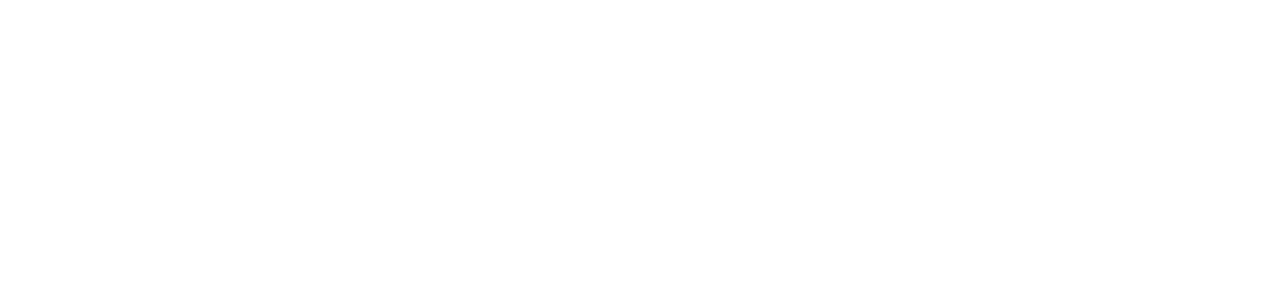
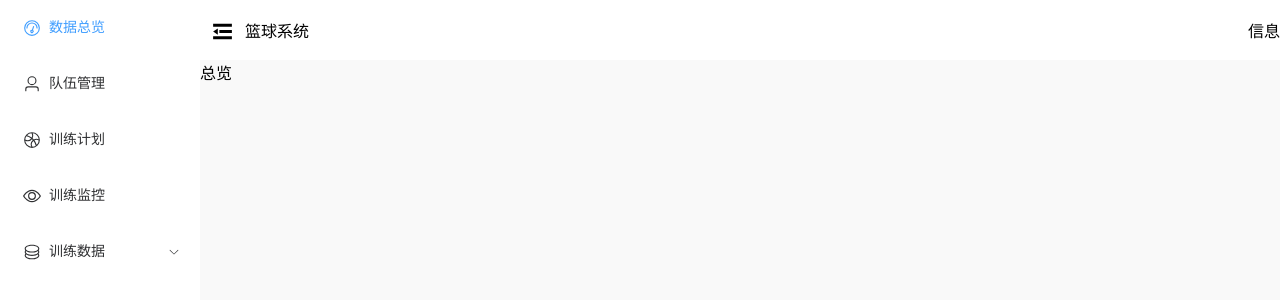
Before and after one commit to sakura1227/basketball-team-manager, a Vue app: page /#/dashboard/DataOverview in a window 1280 px wide. Shown: the top 300 px of the page. Built offline with nearby package versions, Linux system fonts and the light colour scheme.

Commit message:
feat:完成菜单渲染

```diff
--- a/src/main.ts
+++ b/src/main.ts
@@ -1,12 +1,19 @@
-import { createApp } from 'vue'
-import './style.css'
-import App from './App.vue'
-import router from './router'
-import ElementPlus from 'element-plus'
-import 'element-plus/dist/index.css'
-import {createPinia} from 'pinia'
-import piniaPluginPersistedstate from 'pinia-plugin-persistedstate'
+import { createApp } from "vue"
+import "./style.css"
+import App from "./App.vue"
+import router from "./router"
+import ElementPlus from "element-plus"
+import "element-plus/dist/index.css"
+import { createPinia } from "pinia"
+import piniaPluginPersistedstate from "pinia-plugin-persistedstate"
+import * as ElementPlusIconsVue from "@element-plus/icons-vue"
 
-const store= createPinia()
+// 注册全局 element-icons 组件
+
+const store = createPinia()
 store.use(piniaPluginPersistedstate)
-createApp(App).use(router).use(store).use(ElementPlus).mount('#app')
+const app = createApp(App)
+for (const [key, component] of Object.entries(ElementPlusIconsVue)) {
+    app.component(key, component)
+}
+app.use(router).use(store).use(ElementPlus).mount("#app")
--- a/src/router/index.ts
+++ b/src/router/index.ts
@@ -23,26 +23,42 @@
         meta: {
             title: "篮球系统-仪表盘",
         },
+        redirect: "/dashboard/DataOverview",
         children: [
             {
                 path: "DataOverview",
-                component: () => import("../views/DashboardPage/index.vue"),
+                component: () =>
+                    import(
+                        "../views/DashboardPage/views/DataOverview/index.vue"
+                    ),
             },
             {
                 path: "TeamManagement",
-                component: () => import("../views/DashboardPage/index.vue"),
+                component: () =>
+                    import(
+                        "../views/DashboardPage/views/TeamManagement/index.vue"
+                    ),
             },
             {
                 path: "TrainingPlan",
-                component: () => import("../views/DashboardPage/index.vue"),
+                component: () =>
+                    import(
+                        "../views/DashboardPage/views/TrainingPlan/index.vue"
+                    ),
             },
             {
                 path: "TrainingMonitoring",
-                component: () => import("../views/DashboardPage/index.vue"),
+                component: () =>
+                    import(
+                        "../views/DashboardPage/views/TrainingMonitoring/index.vue"
+                    ),
             },
             {
                 path: "TrainingData",
-                component: () => import("../views/DashboardPage/index.vue"),
+                component: () =>
+                    import(
+                        "../views/DashboardPage/views/TrainingData/index.vue"
+                    ),
             },
         ],
     },
@@ -58,7 +74,7 @@
         document.title = to.meta.title as string
     }
     NProgress.start()
-    setTimeout(next, 1000)
+    setTimeout(next, 500)
 })
 router.afterEach((to, from) => {
     NProgress.done()
--- a/src/store/index.ts
+++ b/src/store/index.ts
@@ -14,25 +14,45 @@
             if (state.role === "admin") {
                 return [
                     {
-                        path: "DataOverview",
+                        path: "/dashboard/DataOverview",
+                        name: "数据总览",
+                        icon: "Odometer",
                     },
                     {
-                        path: "TeamManagement",
+                        path: "/dashboard/TeamManagement",
+                        name: "队伍管理",
+                        icon: "User",
                     },
                     {
-                        path: "TrainingPlan",
+                        path: "/dashboard/TrainingPlan",
+                        name: "训练计划",
+                        icon: "Basketball",
                     },
                     {
-                        path: "TrainingMonitoring",
+                        path: "/dashboard/TrainingMonitoring",
+                        name: "训练监控",
+                        icon: "View",
                     },
                     {
-                        path: "TrainingData",
+                        path: "/dashboard/TrainingData",
+                        name: "训练数据",
+                        icon: "Coin",
+                        children: [
+                            {
+                                path: "/dashboard/DataOverview/ggg",
+                                name: "ggg",
+                                icon: "Setting",
+                            },
+                        ],
                     },
-                ]
+                ] as {
+                    path: string
+                    name: string
+                    icon: string
+                    children?: { path: string; name: string; icon: string }[]
+                }[]
             } else {
-                return [
-
-                ]
+                return []
             }
         },
     },
--- a/src/views/DashboardPage/index.vue
+++ b/src/views/DashboardPage/index.vue
@@ -2,29 +2,153 @@
   <main class="dashboard-page">
     <!-- 左侧导航栏 -->
     <section class="dashboard-menu">
-
+      <el-menu :collapse="isExpandMenu" default-active="/dashboard/DataOverview" class="left-menu" router>
+        <template v-for="item, index in menuList" :key="index">
+          <!-- 一级菜单 -->
+          <el-menu-item :index="item.path" v-if="item.children === undefined">
+            <!-- 动态生成图标 -->
+            <el-icon>
+              <component :is="item.icon"></component>
+            </el-icon>
+            <template #title>
+              <span>{{ item.name }}</span>
+            </template>
+          </el-menu-item>
+          <!-- 多级菜单 -->
+          <el-sub-menu :index="item.path" v-if="item.children !== undefined">
+            <!-- 菜单标题 -->
+            <template #title>
+              <el-icon>
+                <component :is="item.icon"></component>
+              </el-icon>
+              <span>{{ item.name }}</span>
+            </template>
+            <!-- 二级菜单 -->
+            <el-menu-item :index="childItem.path" v-for="childItem, childIndex in item.children">
+              <template #title>
+                <el-icon>
+                  <component :is="childItem.icon"></component>
+                </el-icon>
+                <span>{{ childItem.name }}</span>
+              </template>
+            </el-menu-item>
+          </el-sub-menu>
+        </template>
+      </el-menu>
     </section>
-    <!-- 右侧 -->
-    <section class="right-box"></section>
+    <section class="content-box">
+      <!-- 头部条 -->
+      <section class="top-bar">
+        <div class="left-title-box">
+          <div class="change-size-icon" @click="isExpandMenu = !isExpandMenu">
+            <el-icon :size="25" class="size-icon">
+              <Fold v-if="!isExpandMenu" />
+              <Expand v-if="isExpandMenu" />
+            </el-icon>
+          </div>
+          <div class="size-title">
+            篮球系统
+          </div>
+        </div>
+        <div class="right-info-box">
+          信息
+        </div>
+      </section>
+      <!-- 右侧 -->
+      <section class="right-box">
+        <router-view></router-view>
+      </section>
+    </section>
   </main>
 </template>
 
-
 <script lang='ts' setup>
 import { ref, reactive } from 'vue'
-import { useStore } from '../../store';
+import { useStore } from '../../store'
+import {
+  Document,
+  Menu as IconMenu,
+  Location,
+  Setting,
+  Expand,
+  Fold
+} from '@element-plus/icons-vue'
 const store = useStore()
+const menuList = store.getMenuList
+const isExpandMenu = ref<boolean>(false)
 </script>
 
 <style scoped lang="less">
 .dashboard-page {
   height: 100vh;
   display: flex;
+  justify-content: space-between;
+  align-items: center;
 
-  .dashboard-menu {}
+  .dashboard-menu {
+    height: 100%;
+    overflow: auto;
 
-  .right-box {
+    .left-menu {
+      height: 100%;
+      border-right: none;
+
+      &:not(.el-menu--collapse) {
+        width: 200px;
+      }
+
+      // :v-deep(.el-menu-item){
+      //   margin-right: 5px;
+      // }
+      .menu-icon {
+        width: 18px;
+        height: 18px;
+        margin-right: 5px;
+
+      }
+    }
+  }
+
+  .content-box {
+    height: 100%;
     flex: 1;
+
+    .top-bar {
+      height: 60px;
+      display: flex;
+      justify-content: space-between;
+      align-items: center;
+
+      .left-title-box {
+        display: flex;
+        justify-content: flex-start;
+        align-items: center;
+
+        .change-size-icon {
+          &:hover {
+            background: #F9F9F9;
+            cursor: pointer;
+          }
+
+          position: static;
+          padding: 10px;
+
+          .size-icon {
+            position: relative;
+            top: 3px;
+          }
+        }
+
+        .size-title {}
+      }
+    }
+
+    .right-box {
+      flex: 1;
+      box-sizing: border-box;
+      height: calc(100% - 60px);
+      background: #F9F9F9;
+    }
   }
 }
 </style>
--- a/src/views/DashboardPage/views/DataOverview/index.vue
+++ b/src/views/DashboardPage/views/DataOverview/index.vue
@@ -0,0 +1,16 @@
+<template>
+  <div>
+    总览
+  </div>
+</template>
+
+
+<script lang='ts' setup>
+import { ref,reactive } from 'vue'
+
+
+</script>
+
+<style scoped>
+
+</style>
--- a/src/views/DashboardPage/views/TeamManagement/index.vue
+++ b/src/views/DashboardPage/views/TeamManagement/index.vue
@@ -0,0 +1,16 @@
+<template>
+  <div>
+    球队管理
+  </div>
+</template>
+
+
+<script lang='ts' setup>
+import { ref,reactive } from 'vue'
+
+
+</script>
+
+<style scoped>
+
+</style>
--- a/src/views/DashboardPage/views/TrainingData/index.vue
+++ b/src/views/DashboardPage/views/TrainingData/index.vue
@@ -0,0 +1,16 @@
+<template>
+  <div>
+    训练数据
+  </div>
+</template>
+
+
+<script lang='ts' setup>
+import { ref,reactive } from 'vue'
+
+
+</script>
+
+<style scoped>
+
+</style>
--- a/src/views/DashboardPage/views/TrainingMonitoring/index.vue
+++ b/src/views/DashboardPage/views/TrainingMonitoring/index.vue
@@ -0,0 +1,16 @@
+<template>
+  <div>
+    训练监控
+  </div>
+</template>
+
+
+<script lang='ts' setup>
+import { ref,reactive } from 'vue'
+
+
+</script>
+
+<style scoped>
+
+</style>
--- a/src/views/DashboardPage/views/TrainingPlan/index.vue
+++ b/src/views/DashboardPage/views/TrainingPlan/index.vue
@@ -0,0 +1,14 @@
+<template>
+    <div>
+        训练计划
+    </div>
+</template>
+
+
+<script lang='ts' setup>
+import { ref, reactive } from 'vue'
+
+
+</script>
+
+<style scoped></style>
```
